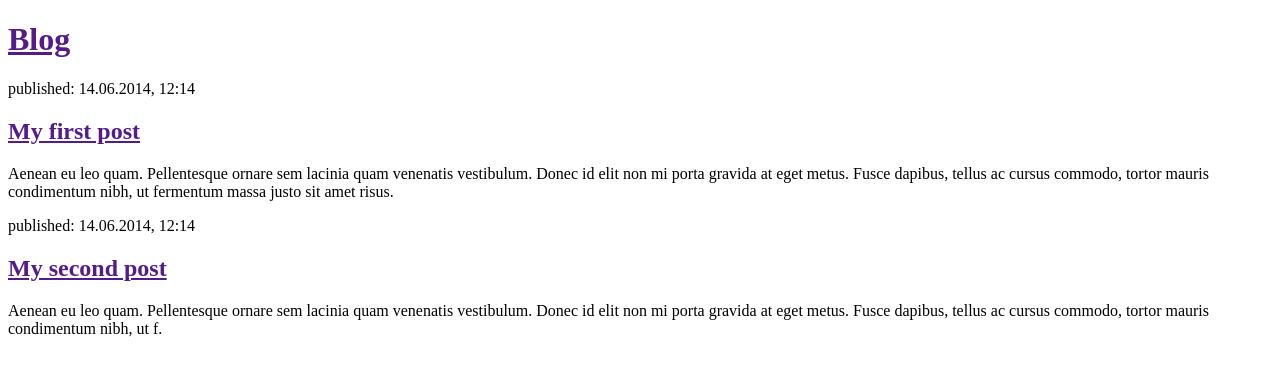
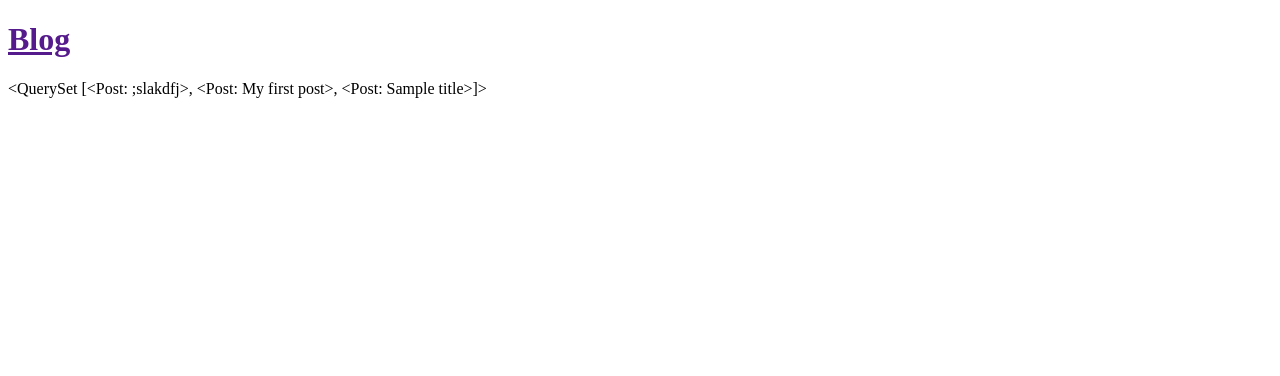
Before and after one commit to ppklad/project_01, a Django app: page / in a window 1280 px wide. Shown: the top 376 px of the page. Run offline with Django 3.2, Linux system fonts and the light colour scheme; data comes from the database, SQL or seed files in the repository; both versions use the stored data as it was after the commit.

Commit message:
new commit

```diff
--- a/blog/templates/blog/post_list.html
+++ b/blog/templates/blog/post_list.html
@@ -8,16 +8,6 @@
     <div>
         <h1><a href="">Blog</a></h1>
    </div>
-    <div>
-        <p>published: 14.06.2014, 12:14</p>
-        <h2><a href="">My first post</a></h2>
-        <p>Aenean eu leo quam. Pellentesque ornare sem lacinia quam venenatis vestibulum. Donec id elit non mi porta gravida at eget metus. Fusce dapibus, tellus ac cursus commodo, tortor mauris condimentum nibh, ut fermentum massa justo sit amet risus.</p>
-    </div>
-
-    <div>
-        <p>published: 14.06.2014, 12:14</p>
-        <h2><a href="">My second post</a></h2>
-        <p>Aenean eu leo quam. Pellentesque ornare sem lacinia quam venenatis vestibulum. Donec id elit non mi porta gravida at eget metus. Fusce dapibus, tellus ac cursus commodo, tortor mauris condimentum nibh, ut f.</p>
-    </div>
+    {{ posts }}
 </body>
 </html>
--- a/blog/views.py
+++ b/blog/views.py
@@ -1,4 +1,8 @@
 from django.shortcuts import render
+from django.utils import timezone
+from .models import Post
+
 
 def post_list(request):
-    return render(request, 'blog/post_list.html', {})
+    posts = Post.objects.filter(published_date__lte=timezone.now()).order_by('published_date')
+    return render(request, 'blog/post_list.html', {'posts' : posts})
--- a/project_01/settings.py
+++ b/project_01/settings.py
@@ -16,7 +16,8 @@ SECRET_KEY = '63gj1x7yq+(huw**sd_woy)7l&b7xw1%%j4l1f^qv5$_ww!@+c'
 DEBUG = True
 
 ALLOWED_HOSTS = [
-    'ppklad.pythonanywhere.com'
+    'ppklad.pythonanywhere.com',
+    '127.0.0.1:8000'
 ]
 
 
```
Also changed, not shown: db.sqlite3.
